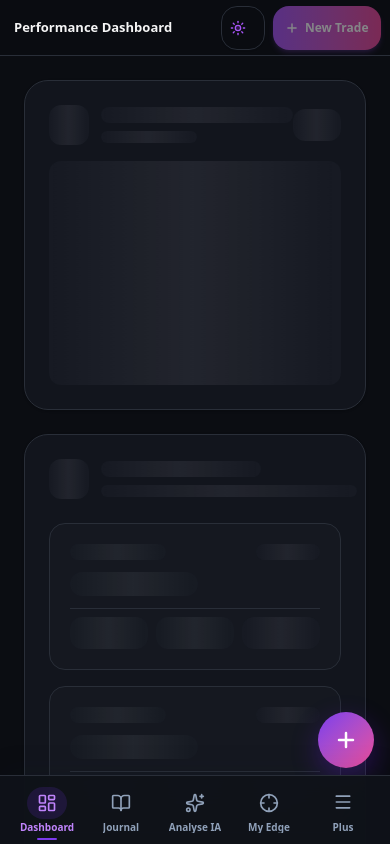
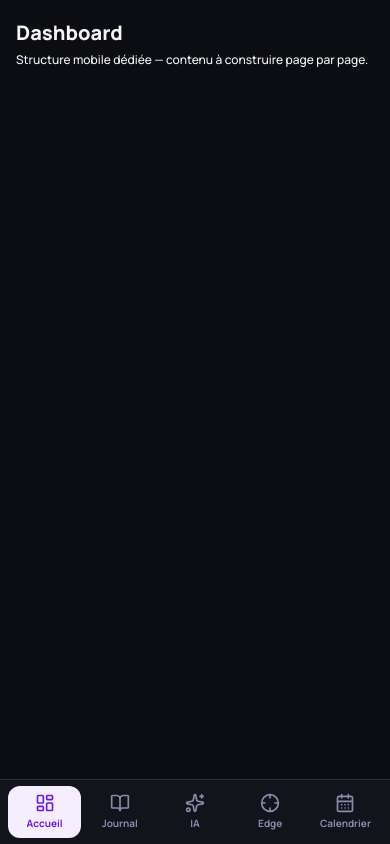
Before and after one commit to Juddymichael/My-edge, a React (Vite) app: page / in a window 390 px wide. Built offline with nearby package versions, Linux system fonts and the light colour scheme.

Commit message:
feat: dedicated mobile architecture
Add dedicated mobile architecture with breakpoint routing, page scaffolds, shared data contract, and scoped overflow primitives.

```diff
--- a/src/App.tsx
+++ b/src/App.tsx
@@ -3,6 +3,8 @@ import { useTrades } from './hooks/useTrades';
 import { useSettings } from './hooks/useSettings';
 import { useSetups } from './hooks/useSetups';
 import { useRiskAlerts } from './hooks/useRiskAlerts';
+import { useIsMobile } from './hooks/useIsMobile';
+import { MobileApp } from './components/mobile/MobileApp';
 import { Sidebar, ActiveTab } from './components/Sidebar';
 import { MobileBottomNav } from './components/MobileBottomNav';
 import { TopBar } from './components/TopBar';
@@ -26,10 +28,12 @@ import { AlertCircle } from 'lucide-react';
 import { motion, AnimatePresence } from 'motion/react';
 import { DashboardSkeleton } from './components/Skeleton';
 import { ToastNotification } from './components/ToastNotification';
+import './styles/mobile-architecture.css';
 
 const viewMotion = { initial: { opacity: 0, y: 6 }, animate: { opacity: 1, y: 0 }, exit: { opacity: 0, y: -4 }, transition: { duration: 0.22, ease: 'easeOut' as const } };
 
 export default function App() {
+  const isMobile = useIsMobile();
   useEffect(() => {
     const handlePointerDown = (event: PointerEvent) => {
       const target = event.target as Element | null; const clickable = target?.closest<HTMLElement>('button:not(:disabled), [role="button"], a[href]');
@@ -52,6 +56,10 @@ export default function App() {
   const handleCreateTrade = async (newTrade:NewTradeInput) => { try { const saved = await addTrade(newTrade); notify('success', `Trade ${saved.symbol} (#${saved.ticket || saved.id.slice(0,8)}) recorded successfully.`); } catch (err) { notify('error', err instanceof Error ? err.message : 'Failed to save trade'); throw err; } };
   const handleDeleteTrade = async (id:string) => { try { await removeTrade(id); notify('success', 'Trade deleted from IndexedDB.'); } catch { notify('error', 'Failed to delete trade'); } };
   const handleRestoreTrades = async (restoredTrades:Trade[]) => { for (const t of restoredTrades) { try { await addTrade(t); } catch { /* continue */ } } };
+
+  if (isMobile) {
+    return <MobileApp activeTab={activeTab} onTabChange={setActiveTab} data={{ trades: safeTrades, settings, setups: safeSetups }} />;
+  }
 
   return <div className="min-h-screen bg-[#F8FAFC] dark:bg-[#0B0D12] text-[#0F172A] dark:text-[#F5F5F5] font-sans flex flex-col md:flex-row relative">
     <div className="fixed inset-0 pointer-events-none bg-gradient-to-tr from-indigo-500/5 dark:from-[#7C3AED]/5 via-transparent to-purple-500/5 dark:to-[#6D28D9]/5 -z-10 blur-3xl"/>
--- /dev/null
+++ b/src/components/mobile/AIAnalysisMobile.tsx
@@ -0,0 +1,7 @@
+import { MobilePageFrame } from './MobilePageFrame';
+import type { MobilePageProps } from './types';
+
+export function AIAnalysisMobile({ data }: MobilePageProps) {
+  void data;
+  return <MobilePageFrame title="Analyse IA" description="Structure mobile dédiée — contenu à construire page par page." />;
+}
--- /dev/null
+++ b/src/components/mobile/CalendarMobile.tsx
@@ -0,0 +1,7 @@
+import { MobilePageFrame } from './MobilePageFrame';
+import type { MobilePageProps } from './types';
+
+export function CalendarMobile({ data }: MobilePageProps) {
+  void data;
+  return <MobilePageFrame title="Calendrier" description="Structure mobile dédiée — contenu à construire page par page." />;
+}
--- /dev/null
+++ b/src/components/mobile/DashboardMobile.tsx
@@ -0,0 +1,7 @@
+import { MobilePageFrame } from './MobilePageFrame';
+import type { MobilePageProps } from './types';
+
+export function DashboardMobile({ data }: MobilePageProps) {
+  void data;
+  return <MobilePageFrame title="Dashboard" description="Structure mobile dédiée — contenu à construire page par page." />;
+}
--- /dev/null
+++ b/src/components/mobile/MobileApp.tsx
@@ -0,0 +1,28 @@
+import { CalendarDays, Crosshair, LayoutDashboard, BookOpen, Sparkles } from 'lucide-react';
+import type { ActiveTab } from '../Sidebar';
+import type { MobileSharedData } from './types';
+import { DashboardMobile } from './DashboardMobile';
+import { TradeJournalMobile } from './TradeJournalMobile';
+import { AIAnalysisMobile } from './AIAnalysisMobile';
+import { MyEdgeAnalyzerMobile } from './MyEdgeAnalyzerMobile';
+import { CalendarMobile } from './CalendarMobile';
+
+interface MobileAppProps { activeTab: ActiveTab; onTabChange: (tab: ActiveTab) => void; data: MobileSharedData; }
+
+const mobilePages = [
+  { id: 'dashboard' as const, label: 'Accueil', icon: LayoutDashboard },
+  { id: 'trades' as const, label: 'Journal', icon: BookOpen },
+  { id: 'ai-analysis' as const, label: 'IA', icon: Sparkles },
+  { id: 'edge' as const, label: 'Edge', icon: Crosshair },
+  { id: 'calendar' as const, label: 'Calendrier', icon: CalendarDays },
+];
+
+export function MobileApp({ activeTab, onTabChange, data }: MobileAppProps) {
+  const page = activeTab === 'trades' ? <TradeJournalMobile data={data} /> : activeTab === 'ai-analysis' ? <AIAnalysisMobile data={data} /> : activeTab === 'edge' ? <MyEdgeAnalyzerMobile data={data} /> : activeTab === 'calendar' ? <CalendarMobile data={data} /> : <DashboardMobile data={data} />;
+  return <div data-mobile-ui className="mobile-app-shell min-h-screen bg-[#F8FAFC] dark:bg-[#0B0D12] text-[#0F172A] dark:text-[#F5F5F5]">
+    <main className="mobile-app-content">{page}</main>
+    <nav className="mobile-bottom-nav" aria-label="Navigation mobile">
+      {mobilePages.map(({ id, label, icon: Icon }) => <button key={id} type="button" onClick={() => onTabChange(id)} className={`mobile-nav-item ${activeTab === id ? 'is-active' : ''}`} aria-current={activeTab === id ? 'page' : undefined}><Icon className="h-5 w-5" /><span className="mobile-safe-text">{label}</span></button>)}
+    </nav>
+  </div>;
+}
--- /dev/null
+++ b/src/components/mobile/MobilePageFrame.tsx
@@ -0,0 +1,10 @@
+import type { ReactNode } from 'react';
+
+interface MobilePageFrameProps { title: string; description: string; children?: ReactNode; }
+
+export function MobilePageFrame({ title, description, children }: MobilePageFrameProps) {
+  return <section data-mobile-ui className="mobile-page-frame">
+    <header className="mobile-page-header mobile-safe-container"><h1 className="mobile-safe-text">{title}</h1><p className="mobile-safe-text">{description}</p></header>
+    {children}
+  </section>;
+}
--- /dev/null
+++ b/src/components/mobile/MyEdgeAnalyzerMobile.tsx
@@ -0,0 +1,7 @@
+import { MobilePageFrame } from './MobilePageFrame';
+import type { MobilePageProps } from './types';
+
+export function MyEdgeAnalyzerMobile({ data }: MobilePageProps) {
+  void data;
+  return <MobilePageFrame title="My Edge Analyzer" description="Structure mobile dédiée — contenu à construire page par page." />;
+}
--- /dev/null
+++ b/src/components/mobile/TradeJournalMobile.tsx
@@ -0,0 +1,7 @@
+import { MobilePageFrame } from './MobilePageFrame';
+import type { MobilePageProps } from './types';
+
+export function TradeJournalMobile({ data }: MobilePageProps) {
+  void data;
+  return <MobilePageFrame title="Trade Journal" description="Structure mobile dédiée — contenu à construire page par page." />;
+}
--- /dev/null
+++ b/src/components/mobile/types.ts
@@ -0,0 +1,9 @@
+import type { Trade } from '../../types/trade';
+
+export interface MobileSharedData {
+  trades: Trade[];
+  settings: unknown;
+  setups: unknown[];
+}
+
+export interface MobilePageProps { data: MobileSharedData; }
--- /dev/null
+++ b/src/hooks/useIsMobile.ts
@@ -0,0 +1,20 @@
+import { useEffect, useState } from 'react';
+
+export const MOBILE_BREAKPOINT = 768;
+
+export function useIsMobile(breakpoint = MOBILE_BREAKPOINT) {
+  const [isMobile, setIsMobile] = useState(() => {
+    if (typeof window === 'undefined') return false;
+    return window.matchMedia(`(max-width: ${breakpoint - 1}px)`).matches;
+  });
+
+  useEffect(() => {
+    const mediaQuery = window.matchMedia(`(max-width: ${breakpoint - 1}px)`);
+    const update = () => setIsMobile(mediaQuery.matches);
+    update();
+    mediaQuery.addEventListener('change', update);
+    return () => mediaQuery.removeEventListener('change', update);
+  }, [breakpoint]);
+
+  return isMobile;
+}
--- /dev/null
+++ b/src/styles/mobile-architecture.css
@@ -0,0 +1,21 @@
+@media (max-width: 767px) {
+  [data-mobile-ui] { min-width: 0; }
+  [data-mobile-ui] *, [data-mobile-ui] *::before, [data-mobile-ui] *::after { box-sizing: border-box; min-width: 0; }
+  .mobile-app-shell { min-height: 100dvh; overflow-x: hidden; }
+  .mobile-app-content { min-width: 0; padding-bottom: calc(76px + env(safe-area-inset-bottom)); overflow-x: hidden; }
+  .mobile-page-frame { min-width: 0; overflow: hidden; padding: 20px 16px; }
+  .mobile-page-header { min-width: 0; overflow: hidden; margin-bottom: 20px; }
+  .mobile-page-header h1 { margin: 0; font-size: 1.25rem; line-height: 1.3; font-weight: 800; overflow: hidden; text-overflow: ellipsis; white-space: nowrap; }
+  .mobile-page-header p { margin: 6px 0 0; font-size: .75rem; line-height: 1.4; overflow: hidden; display: -webkit-box; -webkit-box-orient: vertical; -webkit-line-clamp: 2; }
+  .mobile-safe-container { min-width: 0; max-width: 100%; overflow: hidden; }
+  .mobile-safe-text { min-width: 0; max-width: 100%; overflow: hidden; text-overflow: ellipsis; overflow-wrap: anywhere; }
+  .mobile-safe-row { min-width: 0; max-width: 100%; overflow: hidden; display: flex; align-items: center; }
+  .mobile-safe-badge { flex: 0 0 auto; max-width: 100%; overflow: hidden; text-overflow: ellipsis; white-space: nowrap; }
+  .mobile-bottom-nav { position: fixed; z-index: 50; right: 0; bottom: 0; left: 0; display: grid; grid-template-columns: repeat(5, minmax(0, 1fr)); gap: 2px; min-height: 64px; padding: 6px 8px calc(6px + env(safe-area-inset-bottom)); background: rgba(255,255,255,.96); border-top: 1px solid #ECE7FC; backdrop-filter: blur(14px); overflow: hidden; }
+  .dark .mobile-bottom-nav { background: rgba(18,21,29,.96); border-top-color: #292E38; }
+  .mobile-nav-item { min-width: 0; min-height: 52px; display: flex; flex-direction: column; align-items: center; justify-content: center; gap: 3px; border: 0; background: transparent; border-radius: 12px; color: #8E89AF; font-size: 10px; font-weight: 700; overflow: hidden; }
+  .mobile-nav-item span { max-width: 100%; overflow: hidden; text-overflow: ellipsis; white-space: nowrap; }
+  .mobile-nav-item.is-active { color: #6D19E8; background: #F5EEFF; }
+}
+
+@media (min-width: 768px) { [data-mobile-ui] { display: none !important; } }
```
